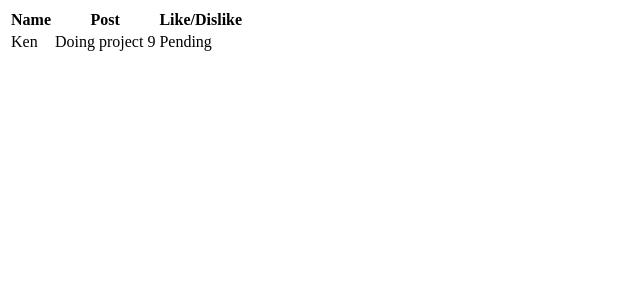
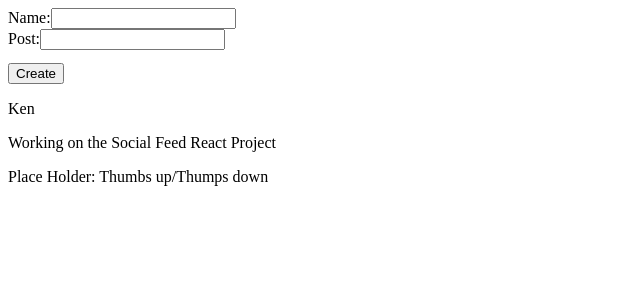
Before and after one commit to kenubwell/dCC_SocialFeed, a React (Create React App) app: page / in a window 1280 px wide. Shown: the top 300 px of the page, without its empty margins (0-640 px from the left). Built offline with nearby package versions, Linux system fonts and the light colour scheme.

Commit message:
Created the CreatePost component

```diff
--- a/src/App.js
+++ b/src/App.js
@@ -1,12 +1,19 @@
 import React, { useState } from 'react';
 import DisplayPosts from './Components/DisplayPosts/DisplayPosts';
+import CreatePost from './Components/CreatePost/CreatePost';
 
 function App() {
 
-  const [posts, setPosts] = useState([{personName: 'Ken', personPost: 'Doing project 9'}]);
+  const [posts, setPosts] = useState([{personName: 'Ken', personPost: 'Working on the Social Feed React Project'}]);
+
+  function addNewPost(post){
+    let tempPosts = [...posts, post]; //...is a spread operator to include the objects.  If not spread it would include the nested array
+    setPosts(tempPosts);
+  }
 
   return (
     <div>
+      <CreatePost addNewPost={addNewPost}/>
       <DisplayPosts entryPosts ={posts}/>
     </div>
 
--- a/src/Components/CreatePost/CreatePost.jsx
+++ b/src/Components/CreatePost/CreatePost.jsx
@@ -0,0 +1,38 @@
+import React, { useState } from 'react';
+
+const CreatePost = (props) => {
+
+    const [personName, setName] = useState(''); //state variables for the form
+    const [personPost, setPost] = useState(''); //state variables for the form
+
+    function handleSubmit(event){
+        event.preventDefault(); //this prevents the page from refreshing when the submit button is pressed
+        let newPost = {
+            personName: personName,
+            personPost: personPost
+        }
+        console.log(newPost);
+        props.addNewPost(newPost);
+    }
+
+    return (
+
+    <form onSubmit = {handleSubmit} className ='form-grid'>
+        <div className = "form-group">
+            <label>Name:</label>
+            <input type = 'text' className = "form-control" value={personName} onChange={(event) => setName(event.target.value)}/>
+        </div>
+        <div className = "form-group">
+            <label>Post:</label>
+            <input type = 'text' className = "form-control" value = {personPost} onChange={(event) => setPost(event.target.value)}/>
+        </div>
+        <button type = 'submit' className = "btn btn-primary" style={{'margin-top':'1em'}}>Create</button>
+    </form>
+
+    );
+}
+
+
+
+
+export default CreatePost;
--- a/src/Components/DisplayPosts/DisplayPosts.jsx
+++ b/src/Components/DisplayPosts/DisplayPosts.jsx
@@ -2,26 +2,17 @@ import React from "react";
 
 const DisplayPosts = (props) => {
     return (
-        <table className='table'>
-        <thead>
-            <tr>
-            <th>Name</th>
-            <th>Post</th>
-            <th>Like/Dislike</th>
-            </tr>
-        </thead>
-        <tbody>
+        <div className='postsBorder'>
         {props.entryPosts.map((post, index) => { //use curly brackets to write JavaScript within HTML. The index will iterate the index values (Note it starts at 0)
         return (
-            <tr key = {index}>
-            <td>{post.personName}</td>
-            <td>{post.personPost}</td>
-            <td>Pending</td>
-            </tr>
+            <div key = {index}>
+                <div><p>{post.personName}</p></div>
+                <div><p>{post.personPost}</p></div>
+                <div>Place Holder: Thumbs up/Thumps down</div>
+            </div>
         )
         })}
-        </tbody>
-        </table>
+        </div>
     );
 }
 
```
